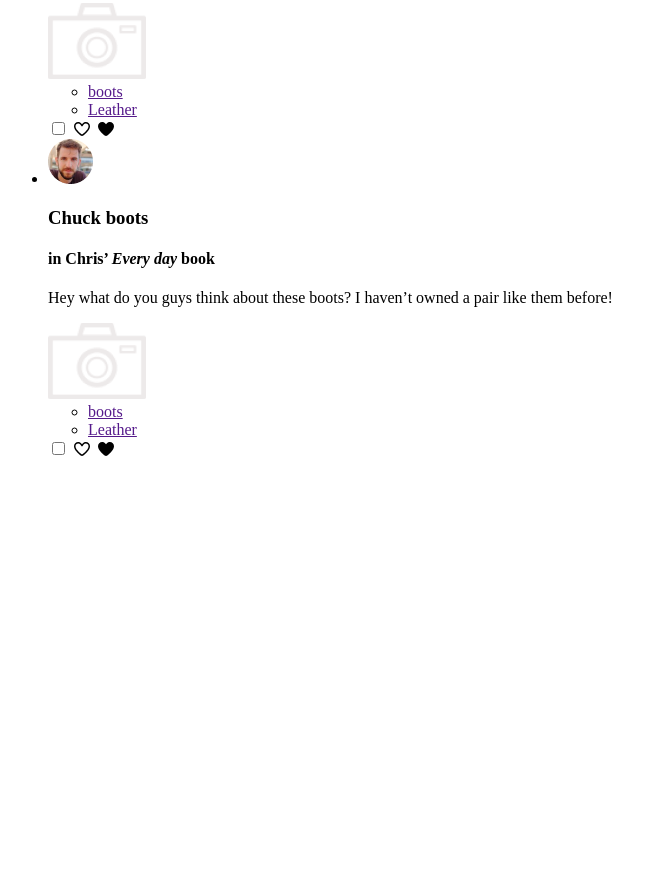
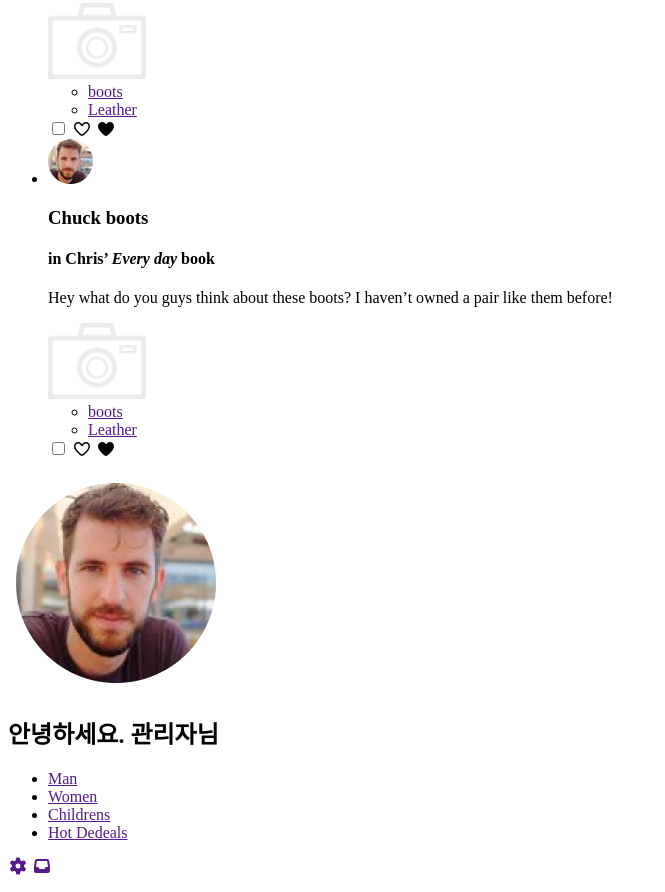
Before and after one commit to wooyeonhi/project_lookbook, a plain HTML site: page site/index.html in a window 1280 px wide. Shown: the part 1623-2515 px from the top of the page, without its empty margins (0-665 px from the left). Before the commit the page ends 2098 px from the top, so only its background shows below. Drawn offline with Linux system fonts and the light colour scheme.

Commit message:
aside 추가

```diff
--- a/site/index.html
+++ b/site/index.html
@@ -211,7 +211,24 @@
          </li>
       </ul>
    </main>
-   <aside></aside>
+   <aside>
+      <header>
+         <img src="images/user_frofile.png" alt="user_frofile">
+         <h1>안녕하세요. 관리자님</h1>
+      </header>
+      <div class="aside_content">
+         <ul class="categories">
+            <li><a href="">Man</a></li>
+            <li><a href="">Women</a></li>
+            <li><a href="">Childrens</a></li>
+            <li><a href="">Hot Dedeals</a></li>
+         </ul>
+         <p class="aside_links">
+            <a href=""><i class="fas fa-cog"></i></a>
+            <a href=""><i class="fas fa-inbox"></i></a>
+         </p>
+      </div>
+   </aside>
 </body>
 
 </html>
```
Also changed, not shown: site/images/user_frofile.png (added).
